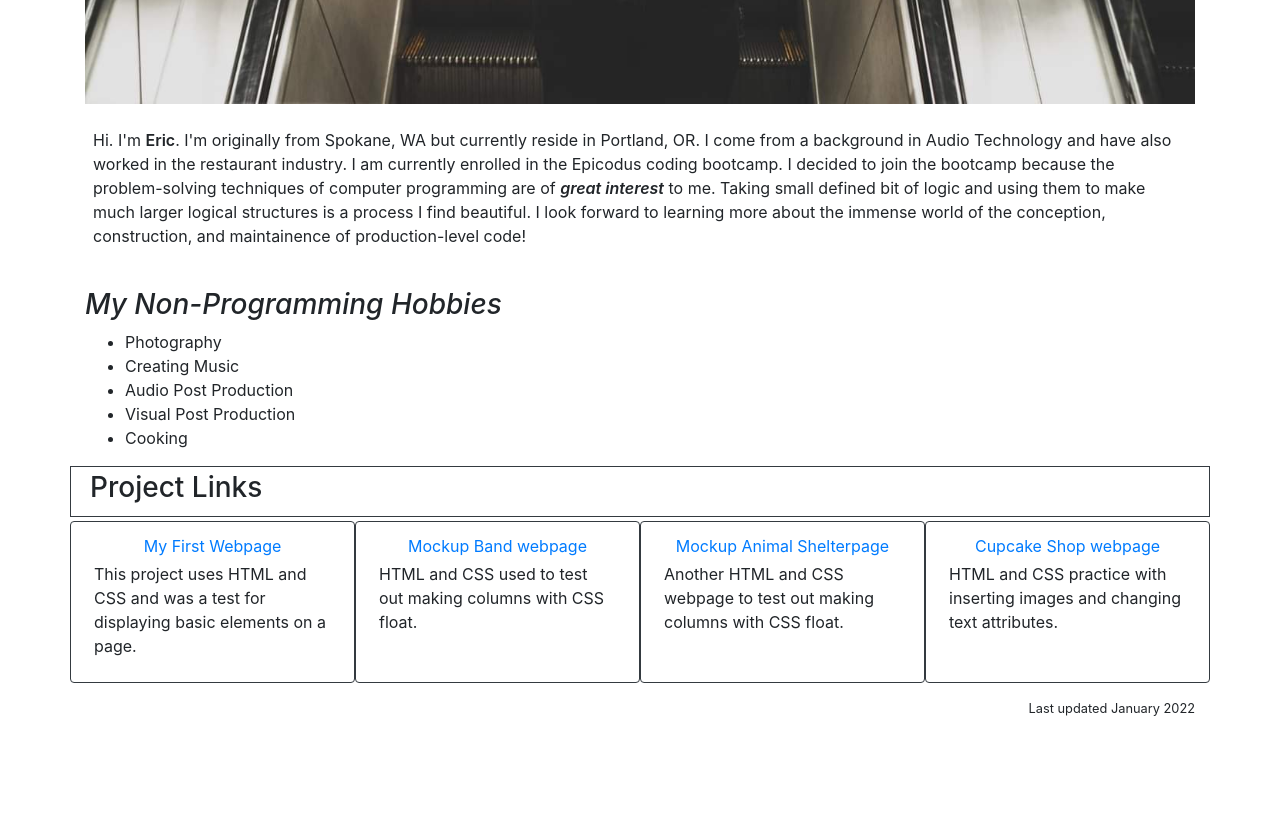
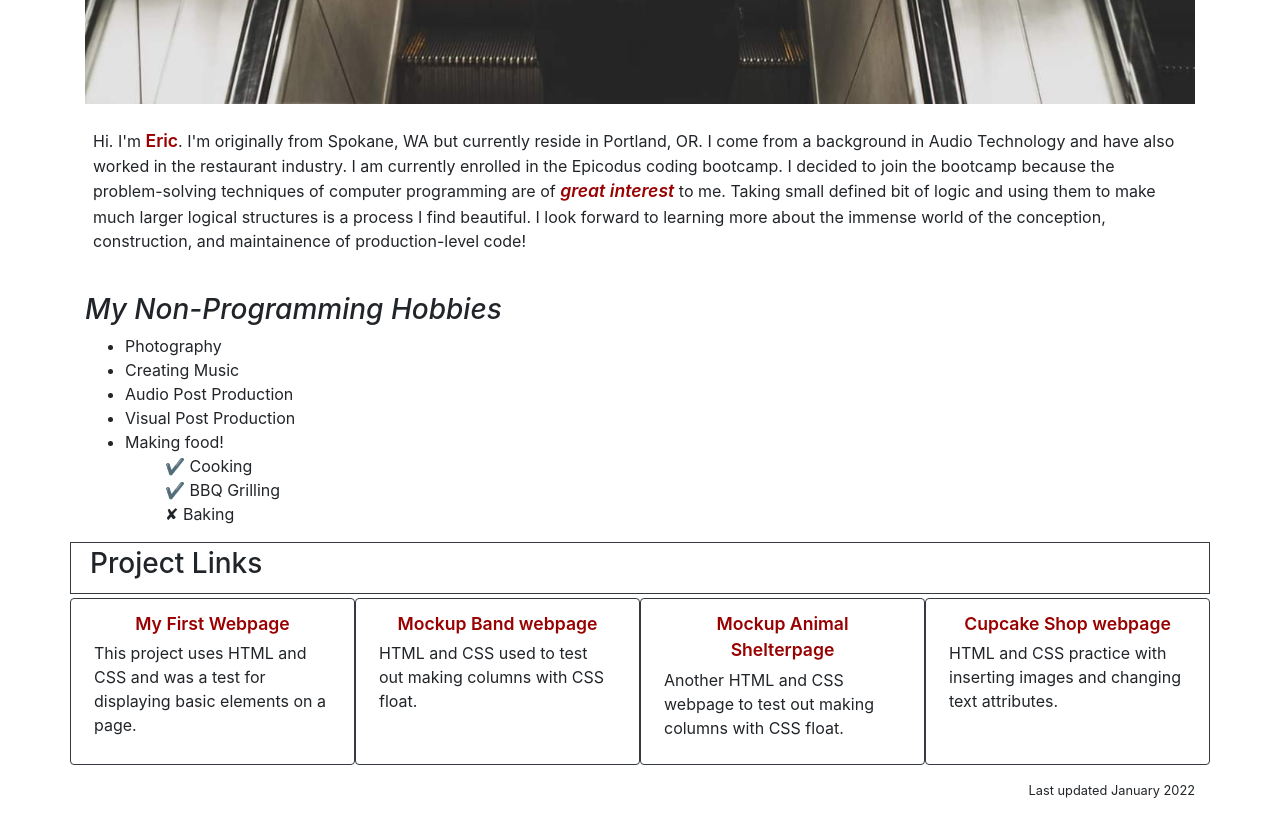
Before and after one commit to Cruduper/portfolio, a plain HTML site: page index.html in a window 1280 px wide. Shown: the part 740-1576 px from the top of the page. Before the commit the page ends 1506 px from the top, so only its background shows below. Drawn offline with Linux system fonts and the light colour scheme.

Commit message:
added <ol> classes and changes to css in order to use symbols as bullet points

```diff
--- a/css/styles.css
+++ b/css/styles.css
@@ -4,8 +4,55 @@ footer {
 
 .emph {
   font-style: italic;
+  color: #111;
 }
 
 .embolden {
   font-weight: 600;
+  font-size: 1.1em;
+  color: #900;
 }
+
+/*
+ol {
+  list-style: none;
+}
+
+ol li:before {
+  content: &check;
+}
+*/
+
+
+li.check-mark:before {
+  content:"\2714\0020";
+}
+
+li.x-mark:before {
+  content:"\2718\0020";
+}
+
+ol { list-style-type: none; }
+
+
+
+/* .yu ol li:before {
+  content: '❌';
+}
+*/
+
+a:link {
+  color: #900;
+}
+a:visited{
+  color: #949;
+}
+a:hover {
+    color: #600;
+}
+
+/* a:link - a normal, unvisited link
+a:visited - a link the user has visited
+a:hover - a link when the user mouses over it
+a:active
+*/
--- a/index.html
+++ b/index.html
@@ -23,7 +23,13 @@
         <li>Creating Music</li>
         <li>Audio Post Production</li>
         <li>Visual Post Production</li>
-        <li>Cooking</li>
+        <li>Making food!
+          <ol>
+            <li class="check-mark">Cooking</li>
+            <li class="check-mark">BBQ Grilling</li>
+            <li class="x-mark">Baking</li>
+          </ol>
+        </li>
       </ul>
     </div>
 
@@ -38,7 +44,7 @@
       <div class="row">
         <div class="col-3 border border-2 rounded border-dark p-2">
           <div class="col-12">
-            <div class="p-1 text-center">
+            <div class="p-1 text-center embolden">
               <a href="https://cruduper.github.io/my-first-webpage/"> My First Webpage </a>
             </div>
             <p>
@@ -48,7 +54,7 @@
         </div>
         <div class="col-3 border border-2 rounded border-dark p-2">
           <div class="col-12">
-            <div class="p-1 text-center">
+            <div class="p-1 text-center embolden">
               <a href="https://cruduper.github.io/band-website/"> Mockup Band webpage </a>
             </div>
             <p>
@@ -58,7 +64,7 @@
         </div>
         <div class="col-3 border border-2 rounded border-dark p-2">
           <div class="col-12">
-            <div class="p-1 text-center">
+            <div class="p-1 text-center embolden">
               <a href="https://cruduper.github.io/animal-shelter/">Mockup Animal Shelterpage</a>
             </div>
             <p>
@@ -68,7 +74,7 @@
         </div>
         <div class="col-3 border border-2 rounded border-dark p-2">
           <div class="col-12">
-            <div class="p-1 text-center">
+            <div class="p-1 text-center embolden">
               <a href="https://cruduper.github.io/cupcake-shop/">Cupcake Shop webpage</a>
             </div>
             <p>
```
